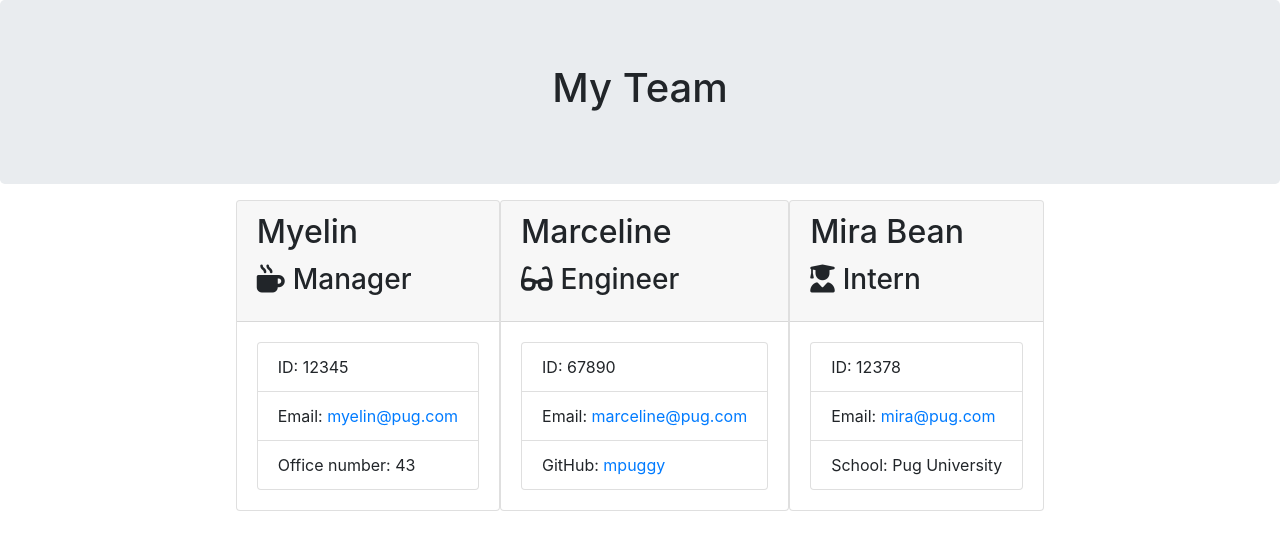
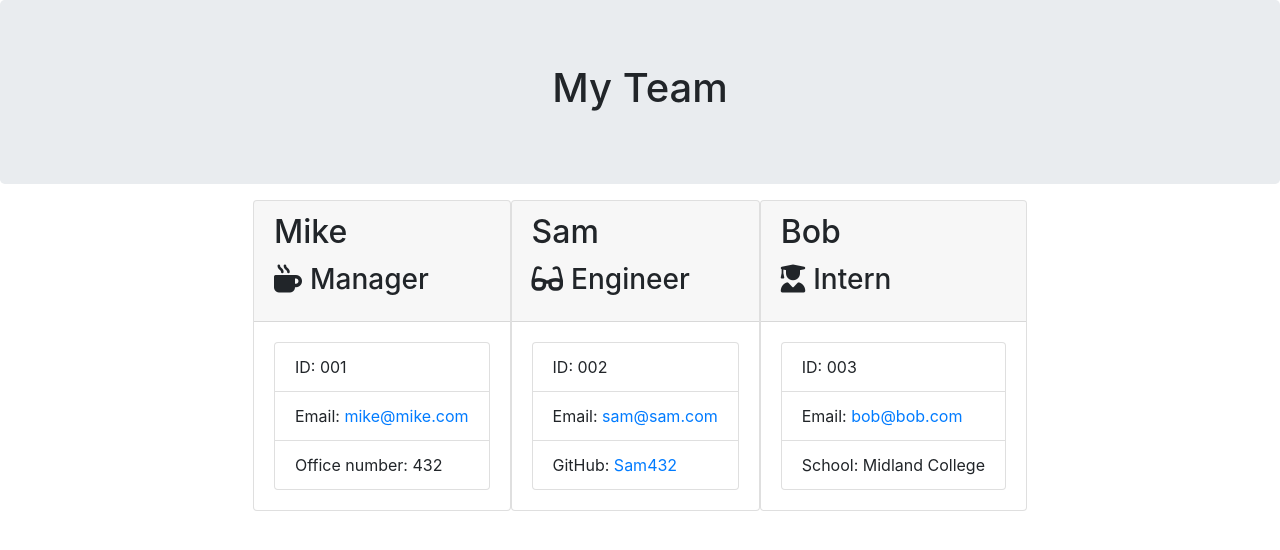
Before and after one commit to MichaelR432/generate-my-team, a website: page dist/index.html in a window 1280 px wide. Drawn offline with nearby package versions, Linux system fonts and the light colour scheme.

Commit message:
added readme screenshots

```diff
--- a/dist/index.html
+++ b/dist/index.html
@@ -25,38 +25,38 @@
             <div class="team-area col-12 d-flex justify-content-center">
                 <div class="card employee-card">
     <div class="card-header">
-        <h2 class="card-title">Myelin</h2>
+        <h2 class="card-title">Mike</h2>
         <h3 class="card-title"><i class="fas fa-mug-hot mr-2"></i>Manager</h3>
     </div>
     <div class="card-body">
         <ul class="list-group">
-            <li class="list-group-item">ID: 12345</li>
-            <li class="list-group-item">Email: <a href="mailto:myelin@pug.com">myelin@pug.com</a></li>
-            <li class="list-group-item">Office number: 43</li>
+            <li class="list-group-item">ID: 001</li>
+            <li class="list-group-item">Email: <a href="mailto:mike@mike.com">mike@mike.com</a></li>
+            <li class="list-group-item">Office number: 432</li>
         </ul>
     </div>
 </div><div class="card employee-card">
     <div class="card-header">
-        <h2 class="card-title">Marceline</h2>
+        <h2 class="card-title">Sam</h2>
         <h3 class="card-title"><i class="fas fa-glasses mr-2"></i>Engineer</h3>
     </div>
     <div class="card-body">
         <ul class="list-group">
-            <li class="list-group-item">ID: 67890</li>
-            <li class="list-group-item">Email: <a href="mailto:marceline@pug.com">marceline@pug.com</a></li>
-            <li class="list-group-item">GitHub: <a href="https://github.com/mpuggy" target="_blank" rel="noopener noreferrer">mpuggy</a></li>
+            <li class="list-group-item">ID: 002</li>
+            <li class="list-group-item">Email: <a href="mailto:sam@sam.com">sam@sam.com</a></li>
+            <li class="list-group-item">GitHub: <a href="https://github.com/Sam432" target="_blank" rel="noopener noreferrer">Sam432</a></li>
         </ul>
     </div>
 </div><div class="card employee-card">
     <div class="card-header">
-        <h2 class="card-title">Mira Bean</h2>
+        <h2 class="card-title">Bob</h2>
         <h3 class="card-title"><i class="fas fa-user-graduate mr-2"></i>Intern</h3>
     </div>
     <div class="card-body">
         <ul class="list-group">
-            <li class="list-group-item">ID: 12378</li>
-            <li class="list-group-item">Email: <a href="mailto:mira@pug.com">mira@pug.com</a></li>
-            <li class="list-group-item">School: Pug University</li>
+            <li class="list-group-item">ID: 003</li>
+            <li class="list-group-item">Email: <a href="mailto:bob@bob.com">bob@bob.com</a></li>
+            <li class="list-group-item">School: Midland College</li>
         </ul>
     </div>
 </div>
```
Also changed, not shown: README.md, images/SS1.png (added), images/SS2.png (added).
